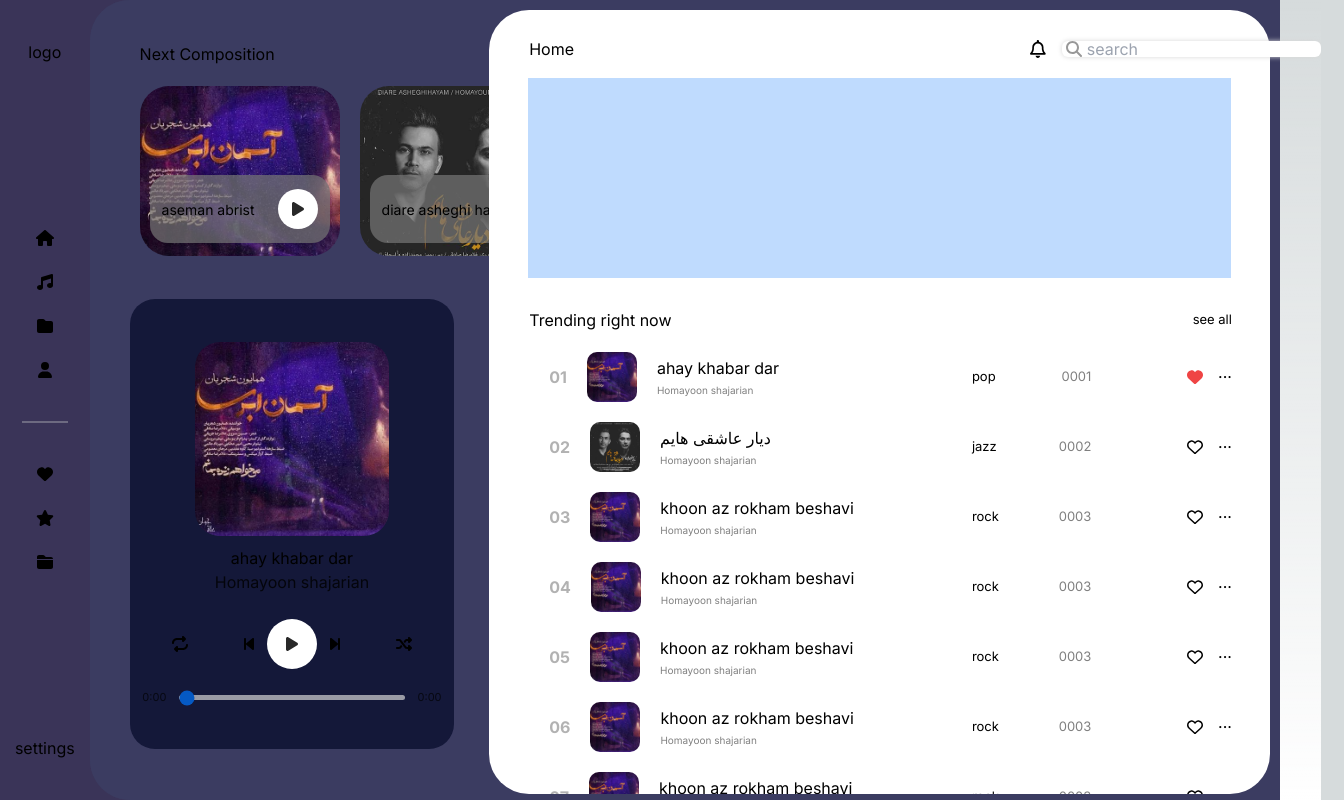
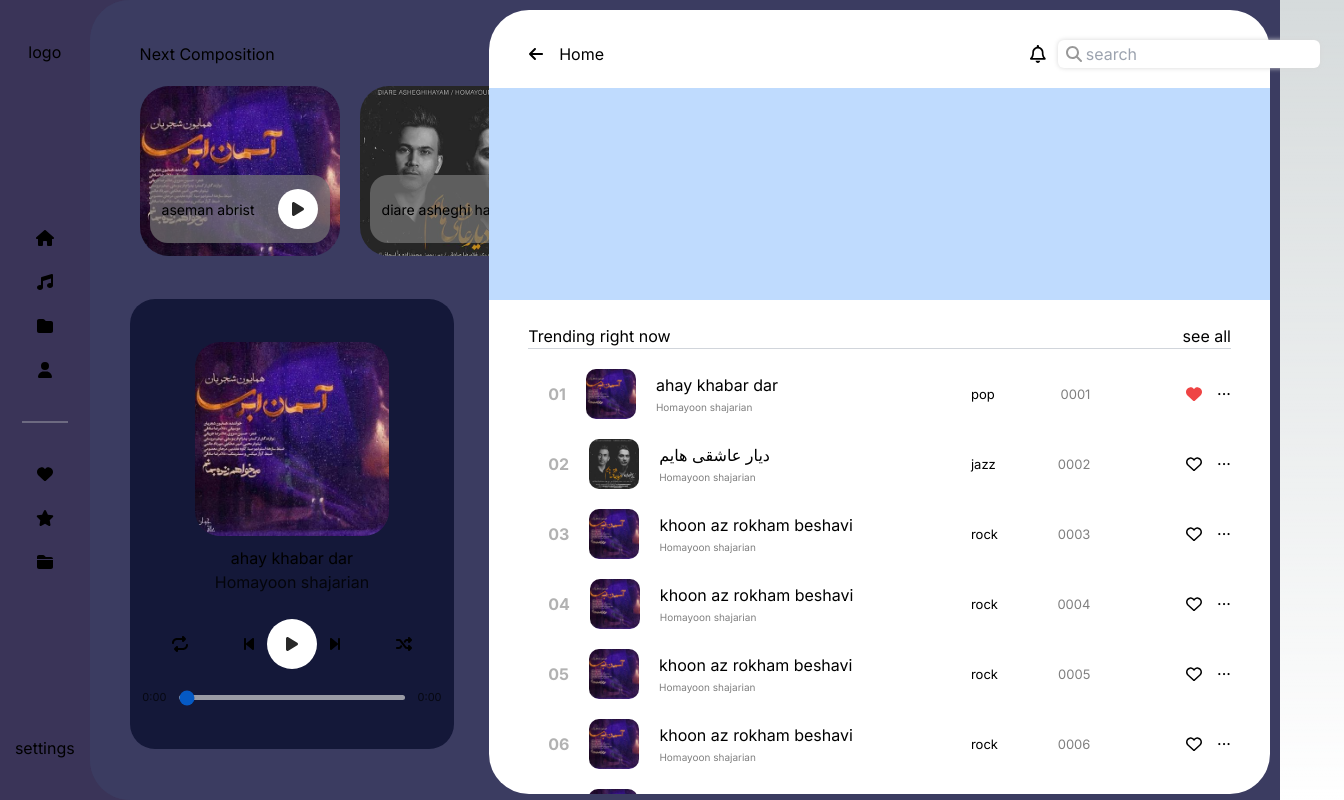
Before and after one commit to ali-javadpour/doremi, a Next.js app: page / in a window 1280 px wide. Shown: the whole page, 1344 px wide, since content can reach past the window. Built offline with nearby package versions, Linux system fonts and the light colour scheme.

Commit message:
new box area positioning

```diff
--- a/components/component_handler/pages/mainPage/cover/BottomPlaylist.jsx
+++ b/components/component_handler/pages/mainPage/cover/BottomPlaylist.jsx
@@ -46,7 +46,7 @@ const BottomPlaylist = ({ playList }) => {
     ));
   }, [playList]); // Recalculate only if contextData.playList changes
 
-  return <div>{memoizedPlaylist}</div>;
+  return <div className=" overflow-auto h-[90%] " >{memoizedPlaylist}</div>;
 };
 
 export default BottomPlaylist;
--- a/components/component_handler/pages/mainPage/cover/index.js
+++ b/components/component_handler/pages/mainPage/cover/index.js
@@ -1,10 +1,21 @@
-import { useCallback, useContext, useEffect, useMemo, useRef, useState } from 'react'
-import { UserContext } from '@/context/provider'
-import styles from './mainPage_cover.module.css'
-import { FontAwesomeIcon } from '@fortawesome/react-fontawesome';
-import { faMagnifyingGlass } from '@fortawesome/free-solid-svg-icons'
-import { faBell, faHeart } from '@fortawesome/free-regular-svg-icons'
-import BottomPlaylist from './BottomPlaylist';
+import {
+  useCallback,
+  useContext,
+  useEffect,
+  useMemo,
+  useRef,
+  useState,
+} from "react";
+import { UserContext } from "@/context/provider";
+import styles from "./mainPage_cover.module.css";
+import { FontAwesomeIcon } from "@fortawesome/react-fontawesome";
+import {
+  faArrowLeft,
+  faArrowRight,
+  faMagnifyingGlass,
+} from "@fortawesome/free-solid-svg-icons";
+import { faBell, faHeart } from "@fortawesome/free-regular-svg-icons";
+import BottomPlaylist from "./BottomPlaylist";
 
 const MainPage_Cover = () => {
   const contextData = useContext(UserContext);
@@ -13,15 +24,26 @@ const MainPage_Cover = () => {
   const [width, setWidth] = useState(61); // initial width
   const [componentWidth, setComponentWidth] = useState(0);
   const componentRef = useRef(null);
+  const [isOpen, setIsOpen] = useState(false);
+  const [arrowDeg, setArrowDeg] = useState(0);
+
+  useEffect(() => {
+    console.log("is open", isOpen);
+    if (isOpen) {
+      setArrowDeg(180);
+    } else {
+      setArrowDeg(0);
+    }
+  }, [isOpen]);
 
   // custom style
   const style = {
-        background: 'white',
+    background: "white",
     width: `${width}%`,
-        height: '98%',
+    height: "98%",
     // cursor: 'col-resize',
     // transition: "width 1s ease-in-out",
-        transition: "width 1s cubic-bezier(0.38, -0.2, 0.61, 1.21) 0s",
+    transition: "width 1s cubic-bezier(0.65, -0.14, 0.24, 1.06) 0s",
     zIndex: "100",
     position: "absolute",
     right: "0px",
@@ -29,107 +51,56 @@ const MainPage_Cover = () => {
     borderRadius: "40px",
     display: "flex",
     flexDirection: "column",
-        alignItems: "center",
+    alignItems: "flex-start",
     color: "black",
   };
 
   // event handler for resizing
-    let firstWidth
+  let firstWidth;
+
+  const openClickFunction = () => {
+    if (width === 61) {
+      setWidth(91.3);
+      setIsOpen(true);
+    } else {
+      setWidth(61);
+      setIsOpen(false);
+    }
+  };
+
   const handleResize = (event) => {
     const newWidth = event.pageX;
     if (!firstWidth) {
-            firstWidth = newWidth
+      firstWidth = newWidth;
     }
     if (firstWidth > newWidth) {
       setWidth(91.3);
       console.log("left");
+      setIsOpen(true);
     } else if (firstWidth < newWidth) {
       setWidth(61);
       console.log("right");
+      setIsOpen(false);
     } else {
       console.log("not");
     }
   };
 
-
   useEffect(() => {
     console.log(isDragging);
     if (isDragging) {
-            document.addEventListener('mousemove', handleResize);
-            document.addEventListener('mouseup', () => setIsDragging(false));
+      document.addEventListener("mousemove", handleResize);
+      document.addEventListener("mouseup", () => setIsDragging(false));
     } else {
-            document.removeEventListener('mousemove', handleResize);
+      document.removeEventListener("mousemove", handleResize);
     }
 
     return () => {
-            document.removeEventListener('mousemove', handleResize);
-            document.removeEventListener('mouseup', () => setIsDragging(false));
+      document.removeEventListener("mousemove", handleResize);
+      document.removeEventListener("mouseup", () => setIsDragging(false));
     };
   }, [isDragging]);
 
-
-    // const BottomPlaylist = useMemo(() => {
-    //     return (
-    //         contextData.playList.map((item, index) => {
-    //             return (
-    //                 <div className={styles.cover_bottomPlaylist_body} >
-    //                     <div className={styles.cover_bottomPlaylist_body_name} ref={inputRef}>
-    //                         <p>{String(index + 1).length === 1 ? ("0" + String(index + 1)) : index + 1}</p>
-    //                         <img src={item.img.src}  />
-    //                         <div>
-    //                             <h4> {item.title} </h4>
-    //                             <p> {item.artist} </p>
-    //                         </div>
-    //                     </div>
-    //                     <div className={styles.cover_bottomPlaylist_body_genre} >
-    //                         <p> {item.genre} </p>
-    //                         <p style={{ opacity: "0.5" }}> {item.id} </p>
-
-    //                     </div>
-    //                     <div className={styles.cover_bottomPlaylist_body_like} >
-    //                         <FontAwesomeIcon icon={faHeart} />
-    //                         <span> ... </span>
-
-    //                     </div>
-    //                 </div>
-    //             )
-    //         })
-    //     )
-    // },[contextData.playList])
-
-    // const BottomPlaylist = () => {
-    //     const memoizedPlaylist = useMemo(() => {
-    //         return contextData.playList.map((item, index) => (
-    //             <div className={styles.cover_bottomPlaylist_body} key={item.id}>
-    //                 <div className={styles.cover_bottomPlaylist_body_name} ref={inputRef}>
-    //                         <p>{String(index + 1).length === 1 ? ("0" + String(index + 1)) : index + 1}</p>
-    //                         <img src={item.img.src}  />
-    //                         <div>
-    //                             <h4> {item.title} </h4>
-    //                             <p> {item.artist} </p>
-    //                         </div>
-    //                     </div>
-    //                     <div className={styles.cover_bottomPlaylist_body_genre} >
-    //                         <p> {item.genre} </p>
-    //                         <p style={{ opacity: "0.5" }}> {item.id} </p>
-
-    //                     </div>
-    //                     <div className={styles.cover_bottomPlaylist_body_like} >
-    //                         <FontAwesomeIcon icon={faHeart} />
-    //                         <span> ... </span>
-
-    //                     </div>
-    //             </div>
-    //         ));
-    //     }, [contextData.playList]); // Recalculate only if contextData.playList changes
-
-    //     return (
-    //         <div>
-    //             {memoizedPlaylist}
-    //         </div>
-    //     );
-    // }
-    // const [boxWidth, setBoxWidth] = useState(null)
   useEffect(() => {
     const handleResize = () => {
       const width = componentRef.current.getBoundingClientRect().width;
@@ -138,31 +109,65 @@ const MainPage_Cover = () => {
 
     // Call the handleResize function when the component renders initially
     handleResize();
-        window.addEventListener('resize', handleResize);
+    window.addEventListener("resize", handleResize);
 
     // Cleanup function to remove the event listener when the component is unmounted
     return () => {
-      window.removeEventListener('resize', handleResize);
+      window.removeEventListener("resize", handleResize);
     };
-    },[]);
+  }, []);
 
   return (
     // <div className={styles.mainDiv}>
 
-        <div ref={componentRef} style={style} onMouseDown={() => setIsDragging(true)}>
-            <div className={styles.cover_header}>
+    <div
+      ref={componentRef}
+      style={style}
+      onMouseDown={() => setIsDragging(true)}
+    >
+      <div className="flex flex-row justify-between py-4 px-10 w-full mt-[10px] h-[10%] ">
+        <div className="flex justify-center items-center gap-4">
+          <FontAwesomeIcon
+            icon={faArrowLeft}
+            className="cursor-pointer ease-in-out duration-1000"
+            style={{ transform: `rotate(${arrowDeg}deg)` }}
+            onClick={() => openClickFunction()}
+          />
           <h1>Home</h1>
+        </div>
         <div className={styles.cover_header_options}>
           <FontAwesomeIcon icon={faBell} />
           <div>
-                        <FontAwesomeIcon className={styles.serachIcon} icon={faMagnifyingGlass} />
-                        <input placeholder="search" />
+            <FontAwesomeIcon
+              className=" opacity-40 mr-[-24px] "
+              icon={faMagnifyingGlass}
+            />
+            <input
+              placeholder="search"
+              className=" h-7 shadow-[0px_0px_5px_0px_#d8d8d8] border-none rounded-md text-black pl-7  bg-white mr-6 "
+            />
           </div>
         </div>
       </div>
-            <div className=" w-[90%] h-[230px] min-h-[200px] bg-blue-200 " >
-
-            </div>
+      <div className="flex w-full h-[90%]">
+        <div
+          //   style={{width: componentWidth}}
+          style={
+            isOpen
+              ? {
+                  width: "65%",
+                  transition:
+                    "width 1s cubic-bezier(0.65, -0.14, 0.24, 1.06) 0s",
+                }
+              : {
+                  width: "100%",
+                  transition:
+                    "width 1s cubic-bezier(0.65, -0.14, 0.24, 1.06) 0s",
+                }
+          }
+          className="duration-1000 ease-in-out h-full"
+        >
+          <div className=" h-[30%] bg-blue-200 "></div>
           {/* {console.log(boxWidth)} */}
           {/* <Stage
                 width={boxWidth * 0.5}
@@ -174,11 +179,12 @@ const MainPage_Cover = () => {
                 y={stage.stageY}
                 draggable
             /> */}
-            <div className=" w-full px-10 overflow-y-auto " >
-            <div style={{width: componentWidth*0.9}} >
-                <div className={styles.cover_bottomPlaylist_header}>
+
+          <div className=" w-full px-10 flex items-center justify-center gap-4 h-[70%] ">
+            <div style={{ minWidth: componentWidth * 0.9 }} className="h-full">
+              <div className=" w-full flex justify-between items-end h-[10%] border-b border-gray-300 ">
                 <h3>Trending right now</h3>
-                    <p className=" cursor-pointer " >see all</p>
+                <p className=" cursor-pointer ">see all</p>
               </div>
               {/* <div className={styles.cover_bottomPlaylist_body}> */}
               <BottomPlaylist playList={contextData.playList} />
@@ -186,8 +192,21 @@ const MainPage_Cover = () => {
             </div>
           </div>
         </div>
+        <div
+          style={
+            isOpen
+              ? {
+                  opacity: 1,
+                  width: "35%",
+                  transition: "all 100ms ease-in-out",
+                }
+              : { opacity: 0, width: 0, transition: "all 1000ms ease-in-out " }
+          }
+          className="bg-green-300 w-0 h-full rounded-br-3xl flex justify-center items-center"
+        ></div>
+      </div>
+    </div>
     // </div>
-
-    )
-}
-export default MainPage_Cover
+  );
+};
+export default MainPage_Cover;
--- a/components/component_handler/pages/mainPage/cover/mainPage_cover.module.css
+++ b/components/component_handler/pages/mainPage/cover/mainPage_cover.module.css
@@ -41,7 +41,7 @@
     display: flex;
     align-items: center;
 }
-.cover_header_options > div > input {
+/* .cover_header_options > div > input {
     height: 100%;
     background-color: white;
     box-shadow: 0px 0px 5px 0px #d8d8d8;
@@ -49,7 +49,7 @@
     border-radius: 6px;
     color: black;
     padding-left: 25px;
-}
+} */
 
 .serachIcon{
     opacity: 0.4;
--- a/context/provider.js
+++ b/context/provider.js
@@ -66,7 +66,7 @@ const Provider = ({ children }, props) => {
 			isLiked: false
 		},
 		{
-			id: "0003",
+			id: "0004",
 			img: image1,
 			url: "https://ups.music-fa.com/tagdl/8e401/Homayoun%20Shajaryan%20-%20Khoon%20Az%20Rokham%20Beshooy%20(320).mp3?_gl=1*9ecu53*_ga*MTc3MDQzNDg5Mi4xNjc5NTAzMjY5*_ga_FKQYXDVPQM*MTY3OTUxNTAxNC4yLjEuMTY3OTUxNTAxOC4wLjAuMA..&_ga=2.188433320.1243687680.1679503277-1770434892.1679503269",
 			title: "khoon az rokham beshavi",
@@ -75,7 +75,7 @@ const Provider = ({ children }, props) => {
 			isLiked: false
 		},
 		{
-			id: "0003",
+			id: "0005",
 			img: image1,
 			url: "https://ups.music-fa.com/tagdl/8e401/Homayoun%20Shajaryan%20-%20Khoon%20Az%20Rokham%20Beshooy%20(320).mp3?_gl=1*9ecu53*_ga*MTc3MDQzNDg5Mi4xNjc5NTAzMjY5*_ga_FKQYXDVPQM*MTY3OTUxNTAxNC4yLjEuMTY3OTUxNTAxOC4wLjAuMA..&_ga=2.188433320.1243687680.1679503277-1770434892.1679503269",
 			title: "khoon az rokham beshavi",
@@ -84,7 +84,7 @@ const Provider = ({ children }, props) => {
 			isLiked: false
 		},
 		{
-			id: "0003",
+			id: "0006",
 			img: image1,
 			url: "https://ups.music-fa.com/tagdl/8e401/Homayoun%20Shajaryan%20-%20Khoon%20Az%20Rokham%20Beshooy%20(320).mp3?_gl=1*9ecu53*_ga*MTc3MDQzNDg5Mi4xNjc5NTAzMjY5*_ga_FKQYXDVPQM*MTY3OTUxNTAxNC4yLjEuMTY3OTUxNTAxOC4wLjAuMA..&_ga=2.188433320.1243687680.1679503277-1770434892.1679503269",
 			title: "khoon az rokham beshavi",
@@ -93,7 +93,7 @@ const Provider = ({ children }, props) => {
 			isLiked: false
 		},
 		{
-			id: "0003",
+			id: "0007",
 			img: image1,
 			url: "https://ups.music-fa.com/tagdl/8e401/Homayoun%20Shajaryan%20-%20Khoon%20Az%20Rokham%20Beshooy%20(320).mp3?_gl=1*9ecu53*_ga*MTc3MDQzNDg5Mi4xNjc5NTAzMjY5*_ga_FKQYXDVPQM*MTY3OTUxNTAxNC4yLjEuMTY3OTUxNTAxOC4wLjAuMA..&_ga=2.188433320.1243687680.1679503277-1770434892.1679503269",
 			title: "khoon az rokham beshavi",
@@ -102,7 +102,7 @@ const Provider = ({ children }, props) => {
 			isLiked: false
 		},
 		{
-			id: "0003",
+			id: "0008",
 			img: image1,
 			url: "https://ups.music-fa.com/tagdl/8e401/Homayoun%20Shajaryan%20-%20Khoon%20Az%20Rokham%20Beshooy%20(320).mp3?_gl=1*9ecu53*_ga*MTc3MDQzNDg5Mi4xNjc5NTAzMjY5*_ga_FKQYXDVPQM*MTY3OTUxNTAxNC4yLjEuMTY3OTUxNTAxOC4wLjAuMA..&_ga=2.188433320.1243687680.1679503277-1770434892.1679503269",
 			title: "khoon az rokham beshavi",
@@ -111,7 +111,7 @@ const Provider = ({ children }, props) => {
 			isLiked: false
 		},
 		{
-			id: "0003",
+			id: "0009",
 			img: image1,
 			url: "https://ups.music-fa.com/tagdl/8e401/Homayoun%20Shajaryan%20-%20Khoon%20Az%20Rokham%20Beshooy%20(320).mp3?_gl=1*9ecu53*_ga*MTc3MDQzNDg5Mi4xNjc5NTAzMjY5*_ga_FKQYXDVPQM*MTY3OTUxNTAxNC4yLjEuMTY3OTUxNTAxOC4wLjAuMA..&_ga=2.188433320.1243687680.1679503277-1770434892.1679503269",
 			title: "khoon az rokham beshavi",
@@ -120,7 +120,7 @@ const Provider = ({ children }, props) => {
 			isLiked: false
 		},
 		{
-			id: "0003",
+			id: "0010",
 			img: image1,
 			url: "https://ups.music-fa.com/tagdl/8e401/Homayoun%20Shajaryan%20-%20Khoon%20Az%20Rokham%20Beshooy%20(320).mp3?_gl=1*9ecu53*_ga*MTc3MDQzNDg5Mi4xNjc5NTAzMjY5*_ga_FKQYXDVPQM*MTY3OTUxNTAxNC4yLjEuMTY3OTUxNTAxOC4wLjAuMA..&_ga=2.188433320.1243687680.1679503277-1770434892.1679503269",
 			title: "khoon az rokham beshavi",
@@ -129,7 +129,7 @@ const Provider = ({ children }, props) => {
 			isLiked: false
 		},
 		{
-			id: "0003",
+			id: "0011",
 			img: image1,
 			url: "https://ups.music-fa.com/tagdl/8e401/Homayoun%20Shajaryan%20-%20Khoon%20Az%20Rokham%20Beshooy%20(320).mp3?_gl=1*9ecu53*_ga*MTc3MDQzNDg5Mi4xNjc5NTAzMjY5*_ga_FKQYXDVPQM*MTY3OTUxNTAxNC4yLjEuMTY3OTUxNTAxOC4wLjAuMA..&_ga=2.188433320.1243687680.1679503277-1770434892.1679503269",
 			title: "khoon az rokham beshavi",
```
Lines whose indentation alone changed are shown as unchanged.
